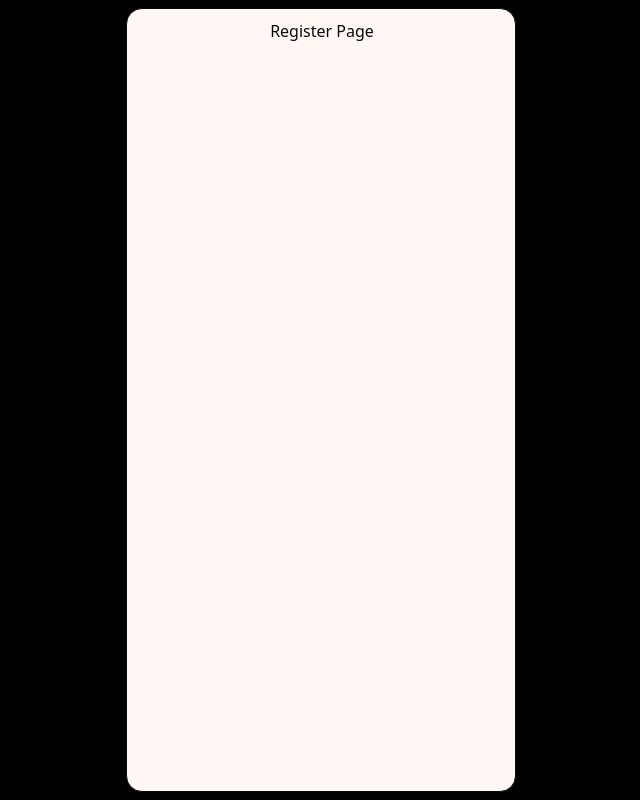
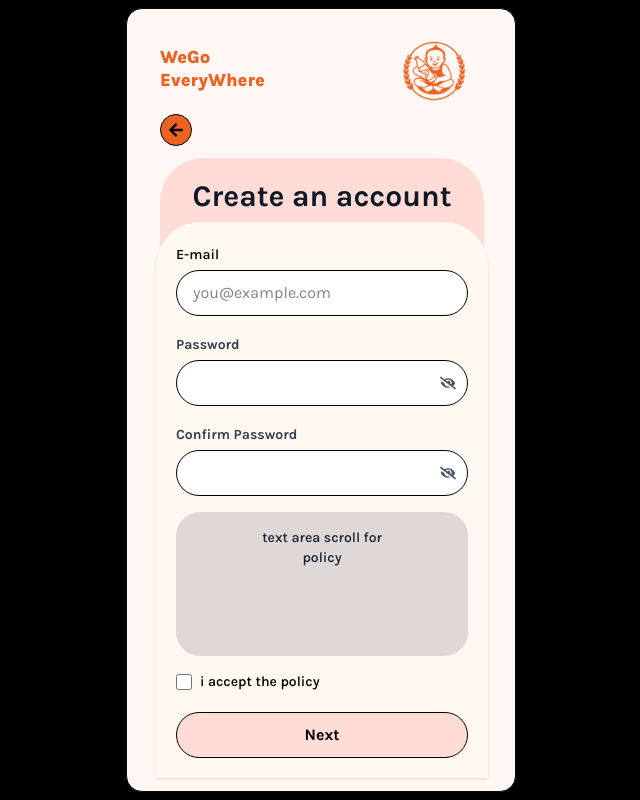
Before and after one commit to tharawaranuset/WeGoEveryWhere, a Next.js app in the folder projects/frontend/: page /register in a window 1280 px wide. Shown: the whole page, without its empty margins (319-959 px from the left). Built offline with nearby package versions, Linux system fonts and the light colour scheme.

Commit message:
feat : create an account page

```diff
--- a/projects/frontend/src/app/(auth)/login/components/password.tsx
+++ b/projects/frontend/src/app/(auth)/login/components/password.tsx
@@ -1,43 +1,63 @@
 "use client";
 
-import { useState } from 'react';
-import { FaEye, FaEyeSlash } from 'react-icons/fa';
+import { useId, useState } from "react";
+import { FaEye, FaEyeSlash } from "react-icons/fa";
 
-export default function PasswordInput() {
-  // State และ Logic ทั้งหมดจะถูกเก็บไว้ใน Component นี้
-  const [showPassword, setShowPassword] = useState(false);
+type Props = {
+  id?: string;
+  name?: string;
+  label?: string;
+  placeholder?: string;
+  autoComplete?: string;   // "current-password" | "new-password" | ...
+  className?: string;      // เผื่ออยากต่อคลาสเพิ่ม
+};
 
-  const togglePasswordVisibility = () => {
-    setShowPassword(!showPassword);
-  };
+export default function PasswordInput({
+  id,
+  name = "password",
+  label = "Password",
+  placeholder,
+  autoComplete = "current-password",
+  className = "",
+}: Props) {
+  const reactId = useId();
+  const inputId = id ?? `${name}-${reactId}`;
+  const [show, setShow] = useState(false);
 
   return (
-    <div>
-      <label
-        htmlFor="password"
-        className="text-sm font-bold text-gray-700"
-      >
-        Password
+    <div className={className}>
+      <label htmlFor={inputId} className="text-sm font-bold text-gray-700">
+        {label}
       </label>
+
       <div className="relative mt-1">
         <input
-          id="password"
-          name="password"
-          type={showPassword ? 'text' : 'password'}
+          id={inputId}
+          name={name}
+          type={show ? "text" : "password"}
+          autoComplete={autoComplete}
           required
-          className="w-full p-3 bg-white border border-black rounded-3xl focus:ring-brand-orange focus:border-brand-orange"
-          // placeholder="กรอกรหัสผ่าน"
+          placeholder={placeholder}
+          className="
+            w-full rounded-3xl bg-white border border-black
+            px-4 pr-11 py-2.5 text-base
+            focus:outline-none focus:ring-2 focus:ring-brand-orange
+          "
         />
-        <div
-          onClick={togglePasswordVisibility}
-          className="absolute right-4 top-1/2 -translate-y-1/2 cursor-pointer"
+
+        {/* ใช้ button เพื่อให้โฟกัส/คีย์บอร์ดได้ และไม่ไป submit ฟอร์ม */}
+        <button
+          type="button"
+          onClick={() => setShow(s => !s)}
+          aria-label={show ? "Hide password" : "Show password"}
+          className="
+            absolute right-3 top-1/2 -translate-y-1/2
+            text-gray-600 hover:text-gray-800
+            focus-visible:outline-none focus-visible:ring-2 focus-visible:ring-brand-orange
+          "
         >
-          {showPassword ? (
-            <FaEye className="text-gray-500" />
-          ) : (
-            <FaEyeSlash className="text-gray-500" />
-          )}
-        </div>
+          {show ? <FaEye /> : <FaEyeSlash />}
+        </button>
       </div>
     </div>
   );
--- a/projects/frontend/src/app/(auth)/login/page.tsx
+++ b/projects/frontend/src/app/(auth)/login/page.tsx
@@ -47,7 +47,11 @@ export default function LoginPage() {
             />
           </div>
 
-          <PasswordInput />
+          <PasswordInput
+            name="password"
+            label="Password"
+            autoComplete="current-password"
+          />
 
           <button
             type="submit"
--- a/projects/frontend/src/app/(auth)/register/page.tsx
+++ b/projects/frontend/src/app/(auth)/register/page.tsx
@@ -1,10 +1,96 @@
-const register = () => {
+// src/app/(auth)/register/page.tsx
+"use client";
+
+import { useState } from "react";
+import Image from "next/image";
+import { FaArrowLeft, FaEye, FaEyeSlash } from "react-icons/fa";
+import PasswordInput from "../login/components/password";
+
+export default function RegisterPage() {
   return (
-    <>
-      <div style={{ justifyContent: "center", display: "flex" }}>
-        Register Page
+    <main className="font-sans">
+      {/* แถวบน: แบรนด์ + โลโก้ */}
+      <div className="px-5 pt-4">
+        <div className="flex items-center justify-between">
+          <h1 className="text-lg font-extrabold leading-tight">
+            <span className="block text-[#EB6223]">WeGo</span>
+            <span className="block text-[#EB6223]">EveryWhere</span>
+          </h1>
+          <Image src="/images/logo.png" alt="Logo" width={100} height={100} />
+        </div>
+
+        {/* ปุ่ม Back เล็กๆ ใต้แบรนด์ */}
+        <button
+          type="button"
+          className="mt-3 inline-flex h-8 w-8 items-center justify-center rounded-full border border-black bg-[#EB6223] text-brand-orange active:scale-95 transition"
+          aria-label="Back"
+          onClick={() => history.back()}
+        >
+          <FaArrowLeft />
+        </button>
       </div>
-    </>
+
+      <section className="mx-5 mt-3 rounded-t-[44px] bg-[#FFDCD5] px-8 pt-5 pb-8 text-center">
+        <h2 className="text-3xl font-bold text-gray-900">Create an account</h2>
+      </section>
+
+      {/* การ์ดฟอร์มครีม */}
+      <div className="relative z-10 -mt-6 mx-4 rounded-t-[44px] bg-[#FFF8F0] p-5 shadow">
+        <form className="space-y-4">
+          {/* E-mail */}
+          <div>
+            <label htmlFor="email" className="text-sm font-semibold">
+              E-mail
+            </label>
+            <input
+              id="email"
+              name="email"
+              type="email"
+              placeholder="you@example.com"
+              required
+              className="mt-1 w-full rounded-3xl border border-black bg-white px-4 py-2.5 text-base focus:outline-none focus:ring-2 focus:ring-brand-orange"
+            />
+          </div>
+
+          {/* Password */}
+          <PasswordInput
+            name="password"
+            label="Password"
+            autoComplete="new-password"
+          />
+          <PasswordInput
+            name="confirmPassword"
+            label="Confirm Password"
+            autoComplete="new-password"
+          />
+
+          {/* กล่อง policy เลื่อนในตัว */}
+          <div className="mt-2">
+            <div className="rounded-3xl bg-[#D7D0D0]/80 p-4 h-36 overflow-auto text-center text-sm font-semibold text-gray-800">
+              text area scroll for<br />policy
+            </div>
+          </div>
+
+          {/* checkbox policy */}
+          <label className="mt-2 flex items-center gap-2 text-sm">
+            <input
+              type="checkbox"
+              name="accept"
+              required
+              className="size-4 accent-[#F39C12]"
+            />
+            <span className="font-semibold">i accept the policy</span>
+          </label>
+
+          {/* ปุ่ม Next */}
+          <button
+            type="submit"
+            className="mt-1 w-full rounded-3xl border border-black bg-[#FFDCD5] px-4 py-2.5 text-base font-bold text-black transition hover:bg-[#F2C6C6] active:scale-95"
+          >
+            Next
+          </button>
+        </form>
+      </div>
+    </main>
   );
-};
-export default register;
+}
--- a/projects/frontend/src/components/form/Buttons.tsx
+++ b/projects/frontend/src/components/form/Buttons.tsx
@@ -18,7 +18,6 @@ export const SubmitButton = ({ className, size, text }: SubmitButtonProps) => {
       disabled={pending}
       type="submit"
       size={size}
-      variant="ghost"
       className={`${className} capitalize`}
     >
       {pending ? (
```
Also changed, not shown: 1 other file (tests, documents, lock files or other folders).
